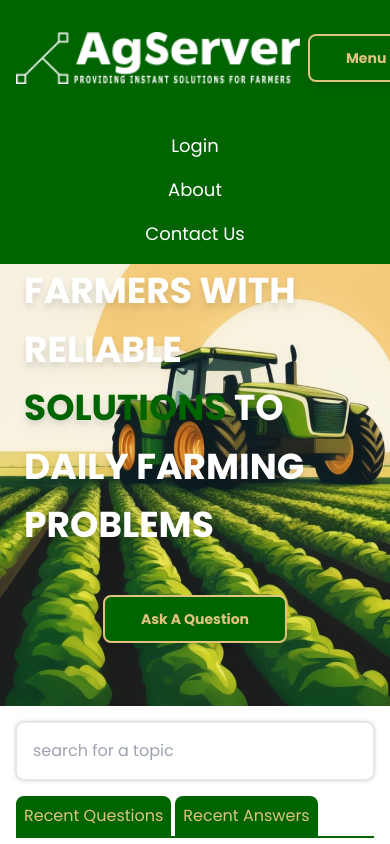
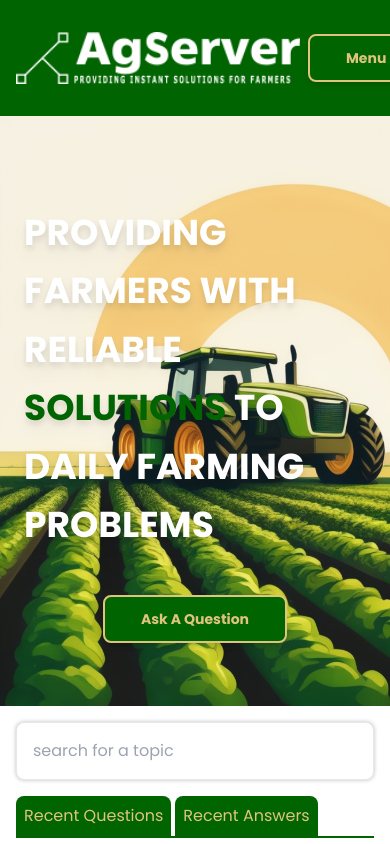
Before and after one commit to chibuzorEbede/ag, a Next.js app: page / in a window 390 px wide. Shown: the top 844 px of the page. Built offline with nearby package versions, Linux system fonts and the light colour scheme.

Commit message:
fixed navbar mobile menu open on mobile

```diff
--- a/components/Navbar.tsx
+++ b/components/Navbar.tsx
@@ -6,7 +6,7 @@ import { useState } from "react"
 
 
 const Navbar = function () {
-  const [toggleMenu, setToggleMenu] = useState(true)
+  const [toggleMenu, setToggleMenu] = useState(false)
   const menuHandler = () => {
     setToggleMenu(!toggleMenu)
   }
```
